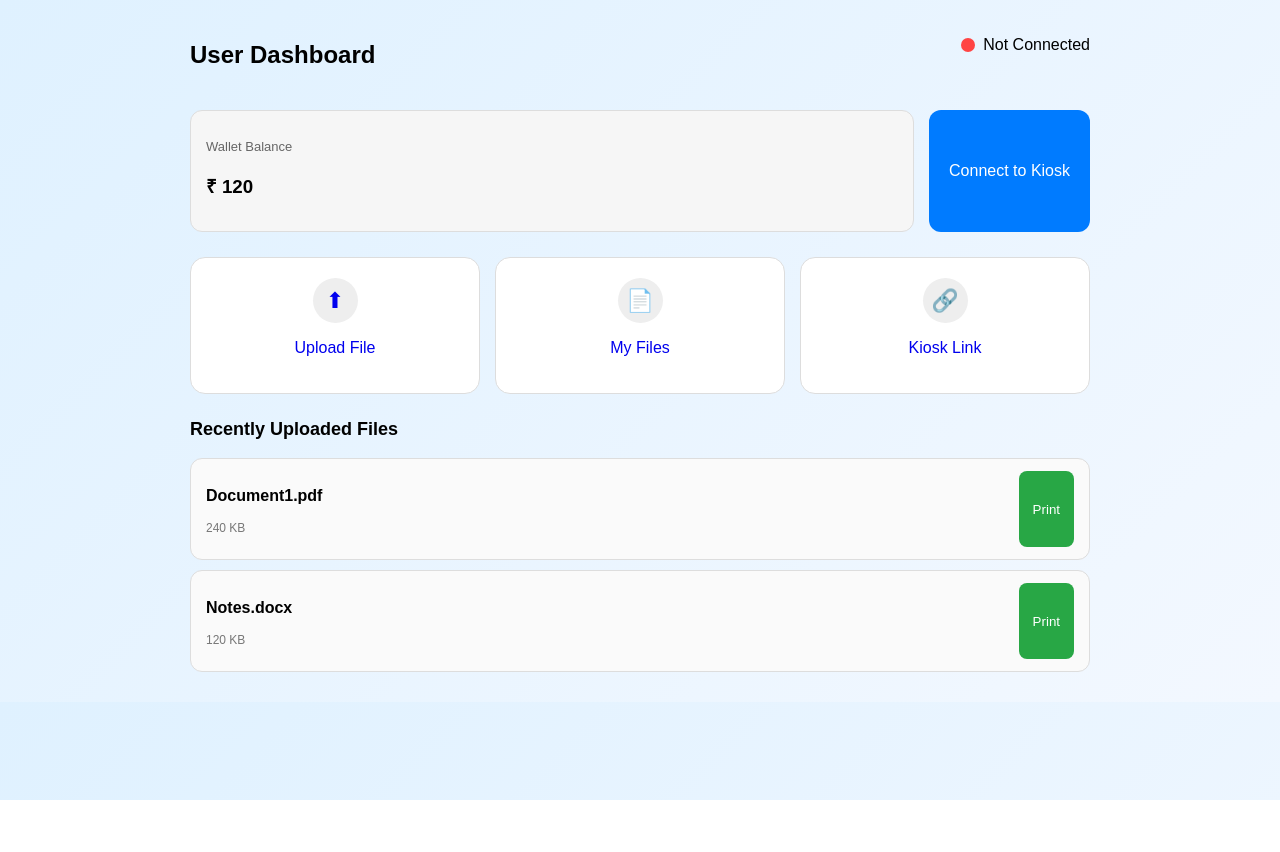
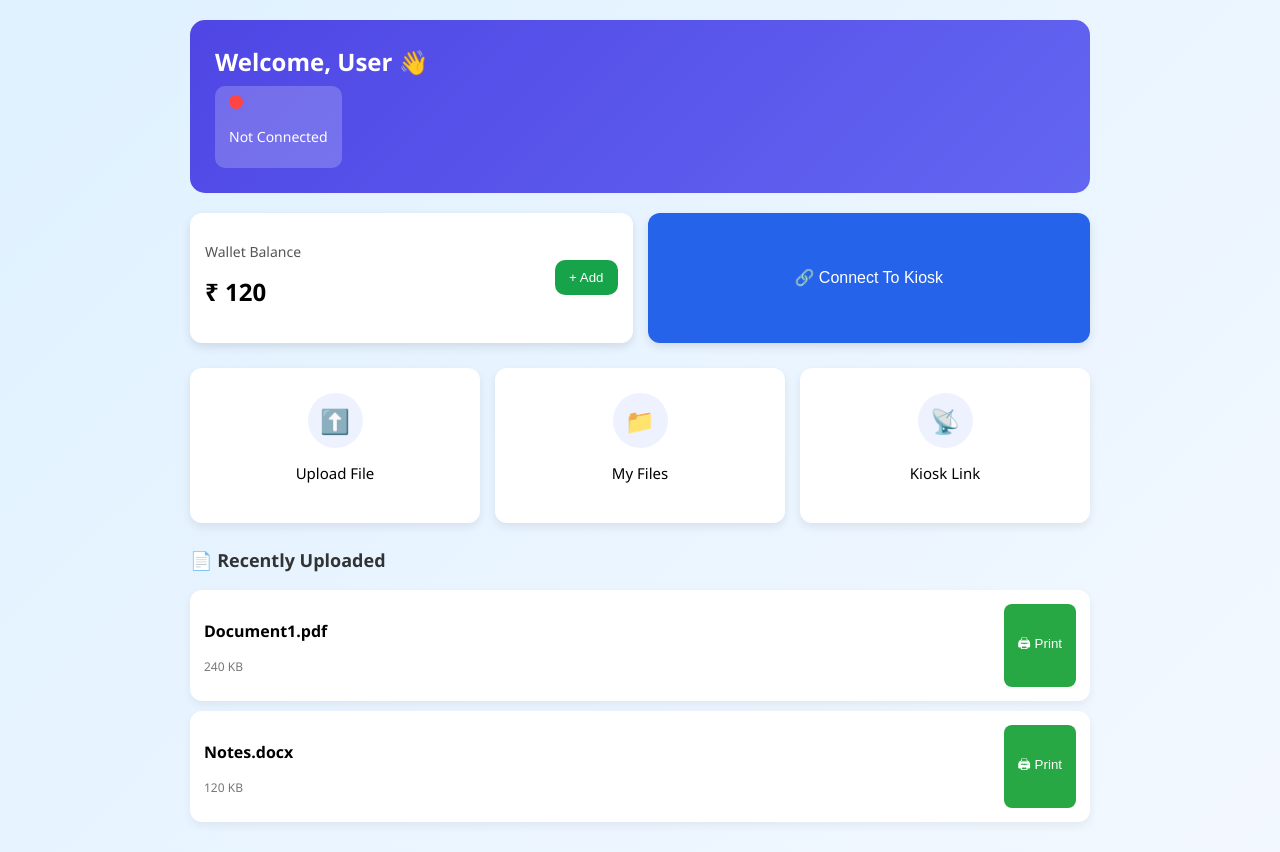
Before and after one commit to kalyaniprinki/kiosk-frontend, a React (Vite) app: page /user/dashboard in a window 1280 px wide. Before the commit the page ends 800 px from the top, so only its background shows below. Built offline with nearby package versions, Linux system fonts and the light colour scheme.

Commit message:
uploadfile

```diff
--- a/src/pages/user/UserDashboard.jsx
+++ b/src/pages/user/UserDashboard.jsx
@@ -2,9 +2,12 @@ import React, { useState } from "react";
 import "../../styles/userdashboard.css";
 
 export default function UserDashboard() {
-  const [wallet, setWallet] = useState(120); // Sample balance
+  const [wallet, setWallet] = useState(120);
   const [connected, setConnected] = useState(false);
   const [kioskId, setKioskId] = useState(null);
+
+  const [showWalletModal, setShowWalletModal] = useState(false);
+  const [addAmount, setAddAmount] = useState("");
 
   const [files, setFiles] = useState([
     { id: 1, name: "Document1.pdf", size: "240 KB" },
@@ -12,7 +15,6 @@ export default function UserDashboard() {
   ]);
 
   function handleConnect() {
-    // TEMP — simulate connection
     setConnected(true);
     setKioskId("KIOSK-44A2");
   }
@@ -21,17 +23,25 @@ export default function UserDashboard() {
     alert("Printing file ID: " + fileId);
   }
 
+  function addBalance() {
+    if (!addAmount || isNaN(addAmount)) {
+      alert("Enter valid amount");
+      return;
+    }
+    setWallet(wallet + Number(addAmount));
+    setAddAmount("");
+    setShowWalletModal(false);
+  }
+
   return (
     <div className="dash-container">
 
       {/* HEADER */}
       <div className="dash-header">
-        <h2>User Dashboard</h2>
+        <h2 className="header-title">Welcome, User 👋</h2>
 
-        <div className="status-box">
-          <span
-            className={`status-dot ${connected ? "online" : "offline"}`}
-          ></span>
+        <div className="status-card">
+          <span className={`status-dot ${connected ? "online" : "offline"}`}></span>
           {connected ? (
             <p>Connected to <b>{kioskId}</b></p>
           ) : (
@@ -40,57 +50,90 @@ export default function UserDashboard() {
         </div>
       </div>
 
-      {/* TOP ACTION BAR */}
-      <div className="top-actions">
-        <div className="wallet-card">
-          <p className="label">Wallet Balance</p>
-          <h3>₹ {wallet}</h3>
+      {/* WALLET + CONNECT */}
+      <div className="top-section">
+
+        <div className="wallet-box">
+          <div className="wallet-left">
+            <p className="wallet-label">Wallet Balance</p>
+            <h2 className="wallet-amount">₹ {wallet}</h2>
+          </div>
+
+          <button className="wallet-add-btn" onClick={() => setShowWalletModal(true)}>
+            + Add
+          </button>
         </div>
 
-        <button className="connect-btn" onClick={handleConnect}>
-          {connected ? "Connected" : "Connect to Kiosk"}
+        <button
+          className={`connect-btn ${connected ? "connected" : ""}`}
+          onClick={handleConnect}
+        >
+          {connected ? "🟢 Connected" : "🔗 Connect To Kiosk"}
         </button>
       </div>
 
-      {/* ACTION BUTTONS */}
+      {/* ACTION GRID */}
       <div className="action-grid">
-        <a className="action-card" href="/user/uploadfile">
-          <div className="icon-circle">⬆</div>
+
+        <a className="action-card" href="/user/upload">
+          <div className="icon-circle">⬆️</div>
           <p>Upload File</p>
         </a>
 
         <a className="action-card" href="/user/files">
-          <div className="icon-circle">📄</div>
+          <div className="icon-circle">📁</div>
           <p>My Files</p>
         </a>
 
         <a className="action-card" href="/user/kiosk">
-          <div className="icon-circle">🔗</div>
+          <div className="icon-circle">📡</div>
           <p>Kiosk Link</p>
         </a>
       </div>
 
-      {/* FILE LIST SECTION */}
-      <h3 className="section-title">Recently Uploaded Files</h3>
+      {/* FILE LIST */}
+      <h3 className="section-title">📄 Recently Uploaded</h3>
 
       <div className="file-list">
         {files.map((file) => (
-          <div className="file-row" key={file.id}>
-            <div>
+          <div className="file-item" key={file.id}>
+            <div className="file-info">
               <p className="file-name">{file.name}</p>
               <p className="file-size">{file.size}</p>
             </div>
 
-            <button
-              className="print-btn"
-              onClick={() => handlePrint(file.id)}
-            >
-              Print
+            <button className="print-btn" onClick={() => handlePrint(file.id)}>
+              🖨 Print
             </button>
           </div>
         ))}
       </div>
 
+      {/* WALLET MODAL */}
+      {showWalletModal && (
+        <div className="modal-overlay">
+          <div className="modal-box">
+            <h3>Add Money to Wallet</h3>
+
+            <input
+              type="number"
+              placeholder="Enter amount"
+              value={addAmount}
+              onChange={(e) => setAddAmount(e.target.value)}
+              className="modal-input"
+            />
+
+            <button className="modal-btn" onClick={addBalance}>
+              Add Balance
+            </button>
+
+            <button className="modal-close" onClick={() => setShowWalletModal(false)}>
+              Cancel
+            </button>
+          </div>
+        </div>
+      )}
+
     </div>
   );
 }
--- a/src/styles/userdashboard.css
+++ b/src/styles/userdashboard.css
@@ -3,165 +3,217 @@
   max-width: 900px;
   margin: auto;
   padding: 20px;
-  font-family: Arial, sans-serif;
+  font-family: "Segoe UI", sans-serif;
 }
 
 /* HEADER */
 .dash-header {
+  background: linear-gradient(135deg, #4f46e5, #6366f1);
+  padding: 25px;
+  border-radius: 15px;
+  color: white;
+  margin-bottom: 20px;
+}
+
+.header-title {
+  margin: 0 0 8px;
+  font-size: 24px;
+}
+
+.status-card {
+  background: rgba(255, 255, 255, 0.2);
+  padding: 8px 14px;
+  border-radius: 10px;
+  display: inline-block;
+  font-size: 14px;
+}
+
+.status-dot {
+  width: 10px;
+  height: 10px;
+  margin-right: 6px;
+  border-radius: 50%;
+  display: inline-block;
+}
+
+.status-dot.online {
+  background: #00ff55;
+}
+
+.status-dot.offline {
+  background: #ff3e3e;
+}
+
+/* TOP SECTION */
+.top-section {
+  display: flex;
+  gap: 15px;
+  margin: 20px 0;
+  flex-wrap: wrap;
+}
+
+/* WALLET BOX */
+.wallet-box {
+  flex: 1;
+  background: white;
+  padding: 15px;
+  border-radius: 12px;
+  box-shadow: 0 4px 10px rgba(0,0,0,0.1);
   display: flex;
   justify-content: space-between;
   align-items: center;
 }
 
-.status-box {
-  display: flex;
-  align-items: center;
-  gap: 6px;
+.wallet-label {
+  font-size: 14px;
+  color: #555;
 }
 
-.status-dot {
-  width: 12px;
-  height: 12px;
-  border-radius: 50%;
+.wallet-amount {
+  font-size: 24px;
+  margin-top: 3px;
 }
 
-.status-dot.online {
-  background: #00c851;
-}
-
-.status-dot.offline {
-  background: #ff4444;
-}
-
-/* WALLET + CONNECT */
-.top-actions {
-  margin-top: 20px;
-  display: flex;
-  gap: 15px;
-  flex-wrap: wrap;
-}
-
-.wallet-card {
-  flex: 1;
-  background: #f6f6f6;
-  padding: 15px;
-  border-radius: 12px;
-  border: 1px solid #ddd;
-}
-
-.wallet-card .label {
-  font-size: 13px;
-  color: #666;
-}
-
-.connect-btn {
-  padding: 15px 20px;
-  background: #007bff;
+.wallet-add-btn {
+  background: #16a34a;
   color: white;
   border: none;
-  border-radius: 12px;
-  font-size: 16px;
+  padding: 10px 14px;
+  border-radius: 10px;
   cursor: pointer;
 }
 
-.connect-btn:active {
-  transform: scale(0.97);
+/* CONNECT BUTTON */
+.connect-btn {
+  flex: 1;
+  padding: 15px;
+  border-radius: 12px;
+  border: none;
+  background: #2563eb;
+  color: white;
+  font-size: 16px;
+  cursor: pointer;
+  box-shadow: 0 4px 10px rgba(0,0,0,0.1);
 }
 
-/* ACTION BUTTON GRID */
+.connect-btn.connected {
+  background: #10b981;
+}
+
+/* ACTION GRID */
 .action-grid {
-  margin-top: 25px;
   display: grid;
   grid-template-columns: repeat(3, 1fr);
   gap: 15px;
+  margin: 25px 0;
 }
 
 .action-card {
+  background: white;
+  padding: 25px 10px;
+  border-radius: 12px;
+  text-align: center;
   text-decoration: none;
-  background: white;
-  padding: 20px 0;
-  text-align: center;
-  border-radius: 15px;
-  border: 1px solid #ddd;
-  transition: transform 0.2s;
-}
-
-.action-card:hover {
-  transform: translateY(-3px);
+  color: black;
+  box-shadow: 0 4px 10px rgba(0,0,0,0.08);
+  font-size: 15px;
 }
 
 .icon-circle {
-  width: 45px;
-  height: 45px;
-  background: #eee;
+  background: #eef2ff;
+  width: 55px;
+  height: 55px;
+  margin: auto;
   border-radius: 50%;
-  margin: auto;
   display: flex;
   align-items: center;
   justify-content: center;
-  font-size: 22px;
-}
-
-.section-title {
-  margin-top: 30px;
-  font-size: 18px;
-  font-weight: bold;
+  font-size: 24px;
+  margin-bottom: 8px;
 }
 
 /* FILE LIST */
-.file-list {
-  margin-top: 15px;
+.section-title {
+  margin-top: 20px;
+  font-size: 18px;
+  color: #333;
 }
 
-.file-row {
+.file-list {
+  margin-top: 10px;
+}
+
+.file-item {
+  background: white;
+  padding: 14px;
+  border-radius: 12px;
   display: flex;
   justify-content: space-between;
-  padding: 12px 15px;
-  background: #fafafa;
-  border-radius: 12px;
-  border: 1px solid #ddd;
+  margin-bottom: 10px;
+  box-shadow: 0 4px 10px rgba(0,0,0,0.06);
+}
+
+.file-name {
+  font-weight: 600;
+}
+
+.file-size {
+  font-size: 13px;
+  color: gray;
+}
+
+.print-btn {
+  background: #4f46e5;
+  color: white;
+  border: none;
+  padding: 10px 14px;
+  border-radius: 10px;
+  cursor: pointer;
+}
+
+/* MODAL */
+.modal-overlay {
+  position: fixed;
+  top: 0; left: 0;
+  width: 100%; height: 100%;
+  background: rgba(0,0,0,0.4);
+  display: flex;
+  justify-content: center;
+  align-items: center;
+}
+
+.modal-box {
+  background: white;
+  padding: 25px;
+  border-radius: 15px;
+  width: 90%;
+  max-width: 350px;
+  text-align: center;
+}
+
+.modal-input {
+  width: 100%;
+  padding: 12px;
+  margin: 12px 0;
+  border: 1px solid #ccc;
+  border-radius: 10px;
+}
+
+.modal-btn {
+  background: #16a34a;
+  padding: 12px 14px;
+  color: white;
+  border-radius: 10px;
+  width: 100%;
+  border: none;
   margin-bottom: 10px;
 }
 
-.file-name {
-  font-weight: bold;
+.modal-close {
+  background: #dc2626;
+  padding: 10px 14px;
+  color: white;
+  border-radius: 10px;
+  width: 100%;
+  border: none;
 }
-
-.file-size {
-  font-size: 12px;
-  color: #777;
-}
-
-.print-btn {
-  background: #28a745;
-  border: none;
-  color: white;
-  padding: 8px 14px;
-  border-radius: 8px;
-  cursor: pointer;
-}
-
-.print-btn:active {
-  transform: scale(0.95);
-}
-
-/* RESPONSIVE DESIGN */
-@media (max-width: 600px) {
-  .dash-header {
-    flex-direction: column;
-    align-items: flex-start;
-    gap: 10px;
-  }
-
-  .action-grid {
-    grid-template-columns: repeat(2, 1fr);
-  }
-
-  .top-actions {
-    flex-direction: column;
-  }
-
-  .connect-btn {
-    width: 100%;
-  }
-}
```
